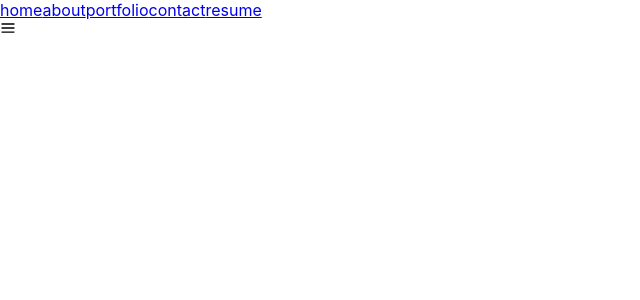
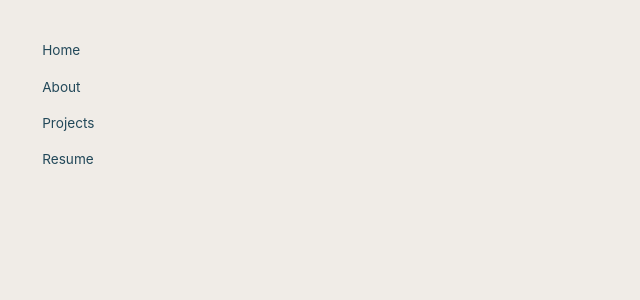
Before and after one commit to mattglwilliams/portfolio, a React (Create React App) app: page / in a window 1280 px wide. Shown: the top 300 px of the page, without its empty margins (0-640 px from the left). Built offline with nearby package versions, Linux system fonts and the light colour scheme.

Commit message:
Added desktop nav styling

```diff
--- a/src/components/Nav/Nav.js
+++ b/src/components/Nav/Nav.js
@@ -5,10 +5,10 @@ import MobileNav from "./MobileNav";
 
 function Nav() {
   return (
-    <>
+    <div className="navigation">
       <DesktopNav />
       <MobileNav />
-    </>
+    </div>
   );
 }
 
--- a/src/components/Nav/NavLinks.js
+++ b/src/components/Nav/NavLinks.js
@@ -12,7 +12,7 @@ function NavLinks(props) {
           props.isMobile && props.closeMobileMenu();
         }}
       >
-        home
+        Home
       </NavLink>
       <NavLink
         to="/about"
@@ -21,7 +21,7 @@ function NavLinks(props) {
           props.isMobile && props.closeMobileMenu();
         }}
       >
-        about
+        About
       </NavLink>
       <NavLink
         to="/portfolio"
@@ -30,16 +30,7 @@ function NavLinks(props) {
           props.isMobile && props.closeMobileMenu();
         }}
       >
-        portfolio
-      </NavLink>
-      <NavLink
-        to="/contact"
-        activeclassname="active"
-        onClick={() => {
-          props.isMobile && props.closeMobileMenu();
-        }}
-      >
-        contact
+        Projects
       </NavLink>
       <a
         href="https://docs.google.com/document/d/1UKTs6GrN8YXVVdM-F_MoXhKxkkvzg0cQWURy1-S-9yk/edit?usp=sharing"
@@ -48,7 +39,7 @@ function NavLinks(props) {
           props.isMobile && props.closeMobileMenu();
         }}
       >
-        resume
+        Resume
       </a>
     </nav>
   );
--- a/src/components/Nav/nav.css
+++ b/src/components/Nav/nav.css
@@ -0,0 +1,33 @@
+.navigation {
+  padding: 2em 2em;
+  position: fixed;
+}
+
+.navigation > nav {
+  display: flex;
+  flex-wrap: wrap;
+  flex-direction: column;
+  justify-content: space-between;
+  align-items: left;
+}
+
+.navigation > nav > a {
+  font-weight: 400;
+  font-size: 0.85em;
+  color: #224859;
+  text-decoration: none;
+  padding: 0.75em;
+}
+
+.navigation > nav > a:hover {
+  text-decoration: none;
+  color: rgb(69, 209, 76);
+}
+
+.active {
+  color: rgb(69, 209, 76);
+}
+
+.mobile-nav {
+  display: none;
+}
--- a/src/index.css
+++ b/src/index.css
@@ -1,13 +1,15 @@
 body {
   margin: 0;
-  font-family: -apple-system, BlinkMacSystemFont, 'Segoe UI', 'Roboto', 'Oxygen',
-    'Ubuntu', 'Cantarell', 'Fira Sans', 'Droid Sans', 'Helvetica Neue',
+  padding: 0;
+  font-family: -apple-system, BlinkMacSystemFont, "Segoe UI", "Roboto", "Oxygen",
+    "Ubuntu", "Cantarell", "Fira Sans", "Droid Sans", "Helvetica Neue",
     sans-serif;
   -webkit-font-smoothing: antialiased;
   -moz-osx-font-smoothing: grayscale;
+  background-color: #f0ece7;
 }
 
 code {
-  font-family: source-code-pro, Menlo, Monaco, Consolas, 'Courier New',
+  font-family: source-code-pro, Menlo, Monaco, Consolas, "Courier New",
     monospace;
 }
```
